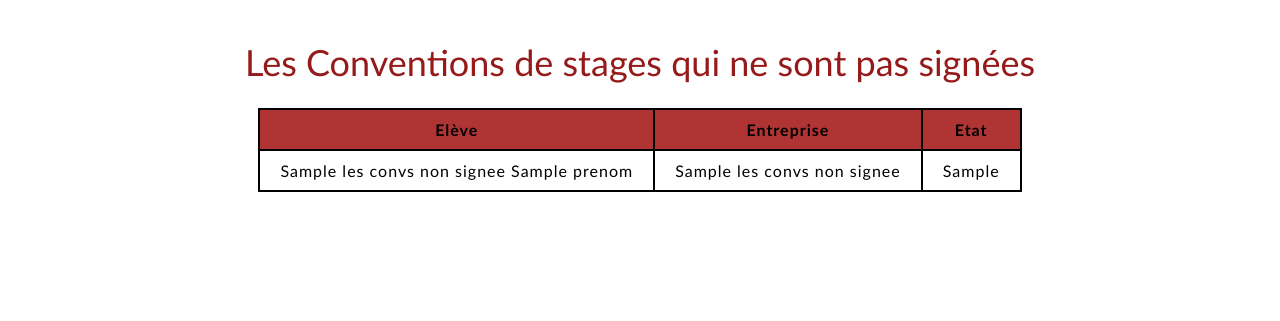
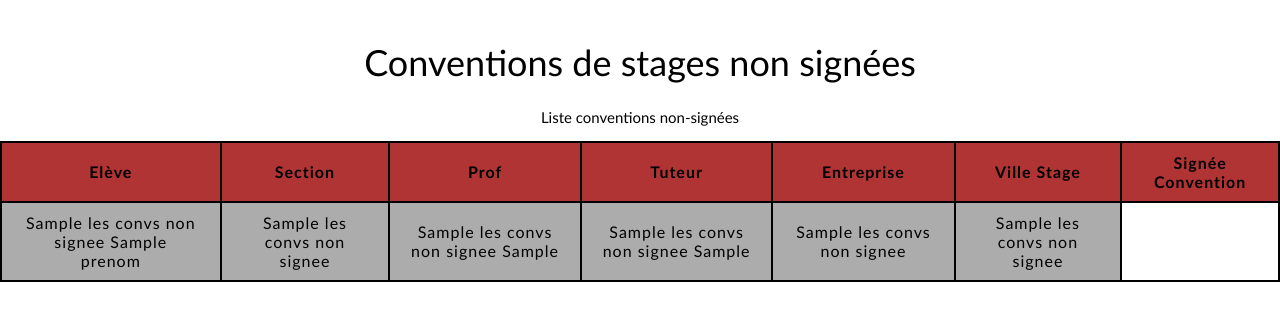
Before and after one commit to JRProjet/AppliStage, a PHP site: template view/stage/consultConvsNonSignees.php in a window 1280 px wide. Shown: the top 321 px of the page. Run offline with PHP 8.4, Linux system fonts and the light colour scheme; the template is opened without the code that fills it: most values are stand-ins (such as "Sample title", 1, 10 or a date in 2020).

Commit message:
Ajout d'information dans le tableau

```diff
--- a/public/css/style.css
+++ b/public/css/style.css
@@ -8,13 +8,14 @@ h1{
 	margin-top: 40px;
  	font-weight: normal;
 	text-align: center;
-	color: rgb(150, 26, 26);
+	color: rgb(0, 0, 0);
 }
 h2{
-	margin-top: 20px;
+	height: 20px;
+	font-size: 15px;
  	font-weight: normal;
 	text-align: center;
-	color: rgb(0, 17, 255);
+	color: rgb(0, 0, 0);
 
 }
 
@@ -134,7 +135,7 @@ td, th {
   }
 
   tr:nth-child(even) td {
-	background-color: rgb(255, 255, 255);
+	background-color: rgb(172, 172, 172);
   }
 
   tr:nth-child(odd) td {
--- a/view/stage/consultConvsNonSignees.php
+++ b/view/stage/consultConvsNonSignees.php
@@ -4,21 +4,29 @@
 
 <?php ob_start() ?>
 <!-- code html de la page-->
-<h1>Les Conventions de stages qui ne sont pas signées</h1>
+<h1>Conventions de stages non signées</h1>
 <?php
     echo '<table>
+    <h2>Liste conventions non-signées</h2>
     <tr>
         <th>Elève</th>
+        <th>Section</th>
+        <th>Prof</th>
+        <th>Tuteur</th>
         <th>Entreprise</th>
-        <th>Etat</th>
+        <th>Ville Stage</th>
+        <th>Signée Convention</th>
     </tr>';
 
 foreach($lesConvsNonSignees as $convsNonSignees){
     //traitement
         //on lit le tableau retourné et pour chaque enregistrement, on affiche le nom et la description
     echo "<strong><tr><td>$convsNonSignees->nom $convsNonSignees->prenom</td>
+    <td>$convsNonSignees->nomSection</td>
+    <td>$convsNonSignees->nomProf $convsNonSignees->prenomProf</td>
+    <td>$convsNonSignees->nomTuteur $convsNonSignees->prenomTuteur</td>
     <td>$convsNonSignees->nomEntreprise</td>
-    <td>$convsNonSignees->libelleEtat</td></tr>";
+    <td>$convsNonSignees->nomVille</td></tr>";
 }
 echo '</table>';
 ?>
```
Also changed, not shown: model/StageManager.php (+7 -4 lines).
